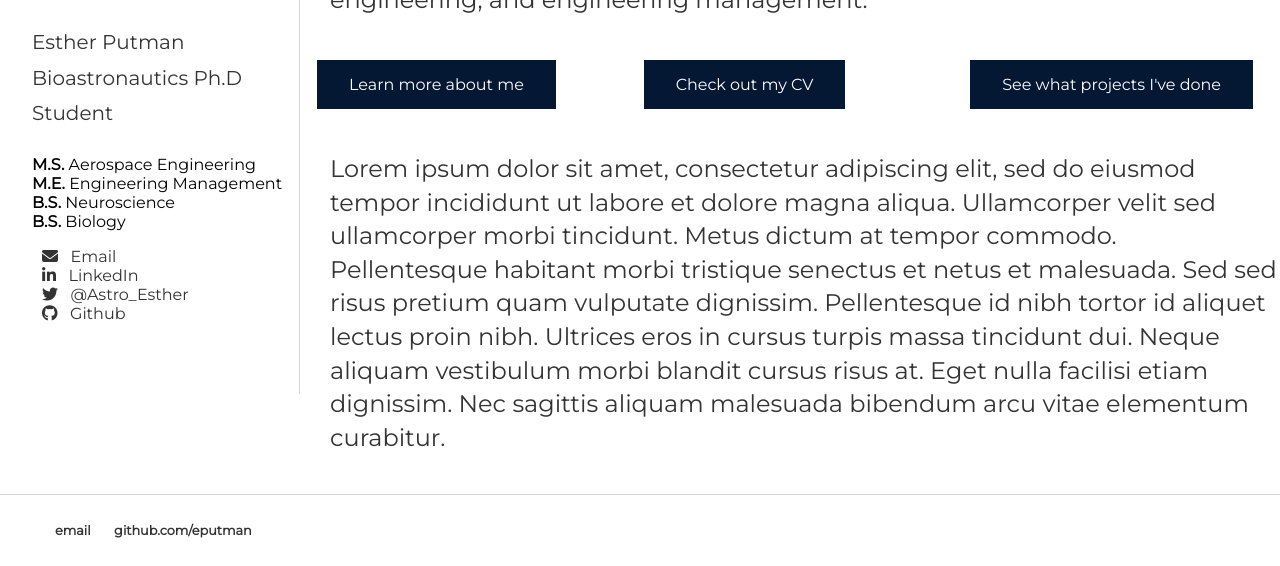
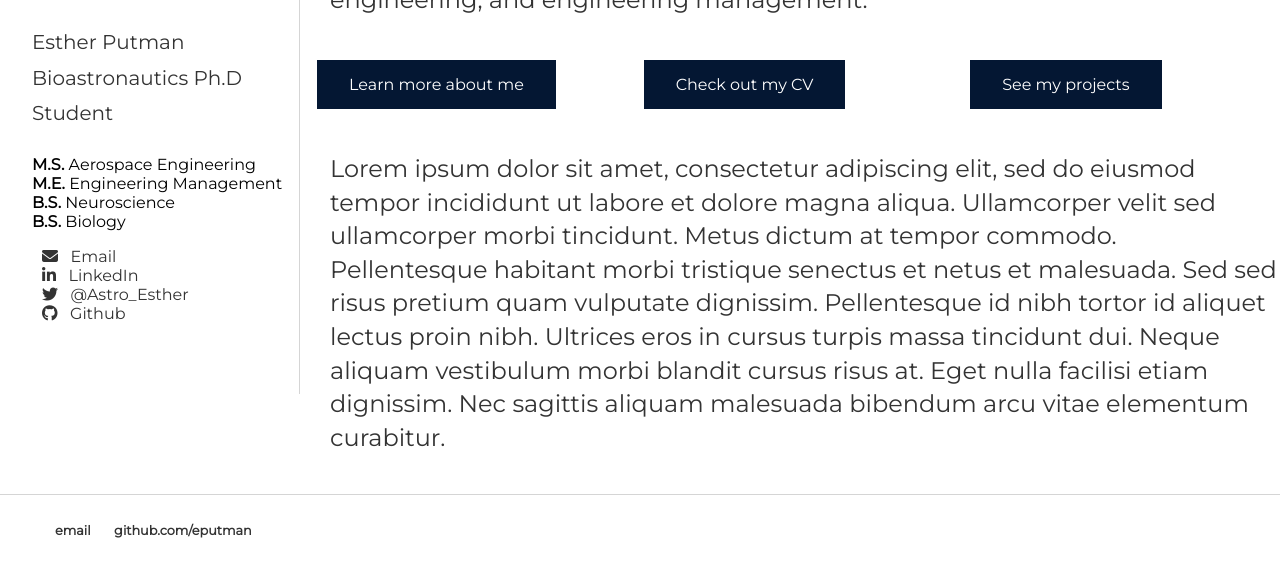
Before and after one commit to eputman/eputman.github.io, a Jekyll site: the page built from index.html, in a window 1280 px wide and 1053 px high, cut to the strip 487-1053 px from the top of the window. Built offline with Jekyll 4.4.1, drawn with Linux system fonts in a browser that asks for light colours; nearby versions of some CDN libraries.

Commit message:
Update index.html

```diff
--- a/index.html
+++ b/index.html
@@ -38,7 +38,7 @@ title: Esther Putman, Aerospace Engineer
 					<a href="/CV" class="button">Check out my CV </a>
 					</div>
 					<div class="pageref-container">
-					<a href="/portfolio" class="button">See what projects I've done </a>
+					<a href="/portfolio" class="button">See my projects </a>
 					</div>
 				</div> <!-- /clearfix-->
 
```
